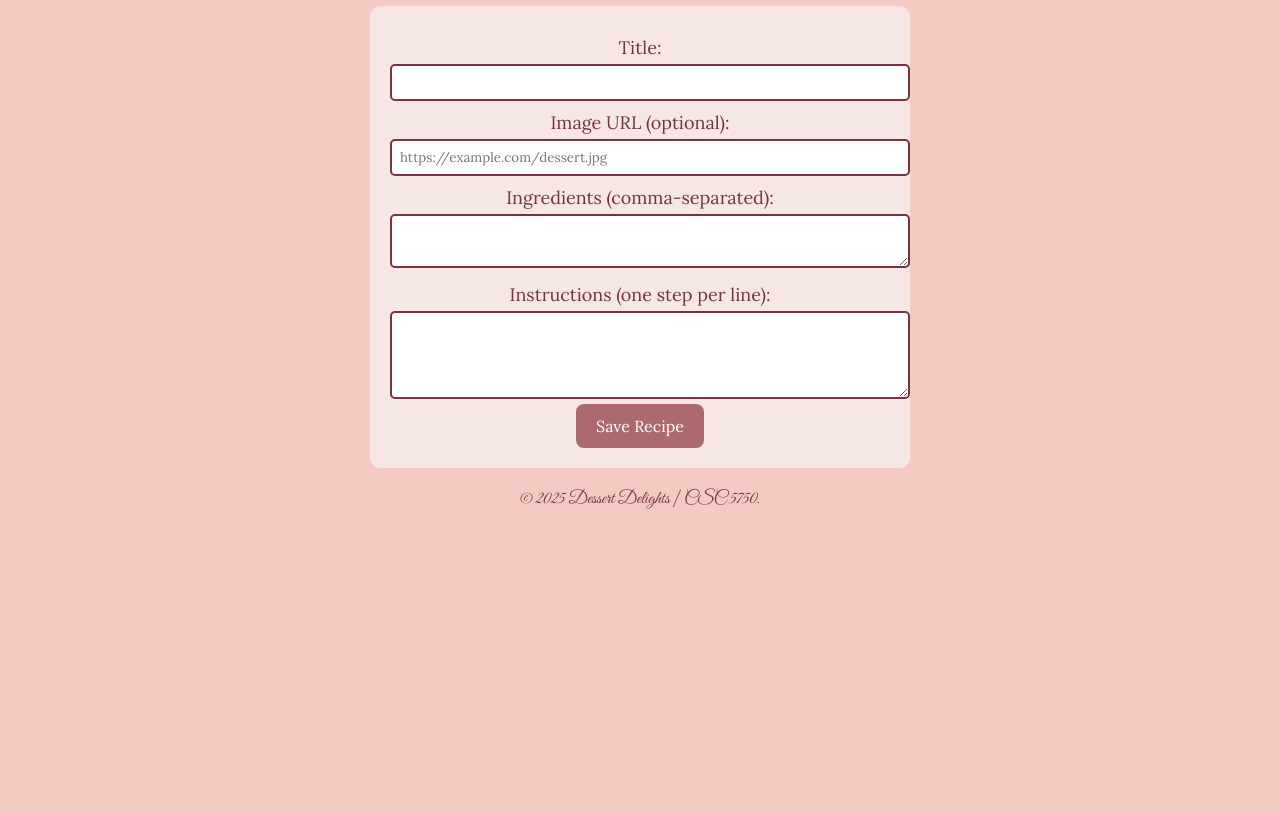
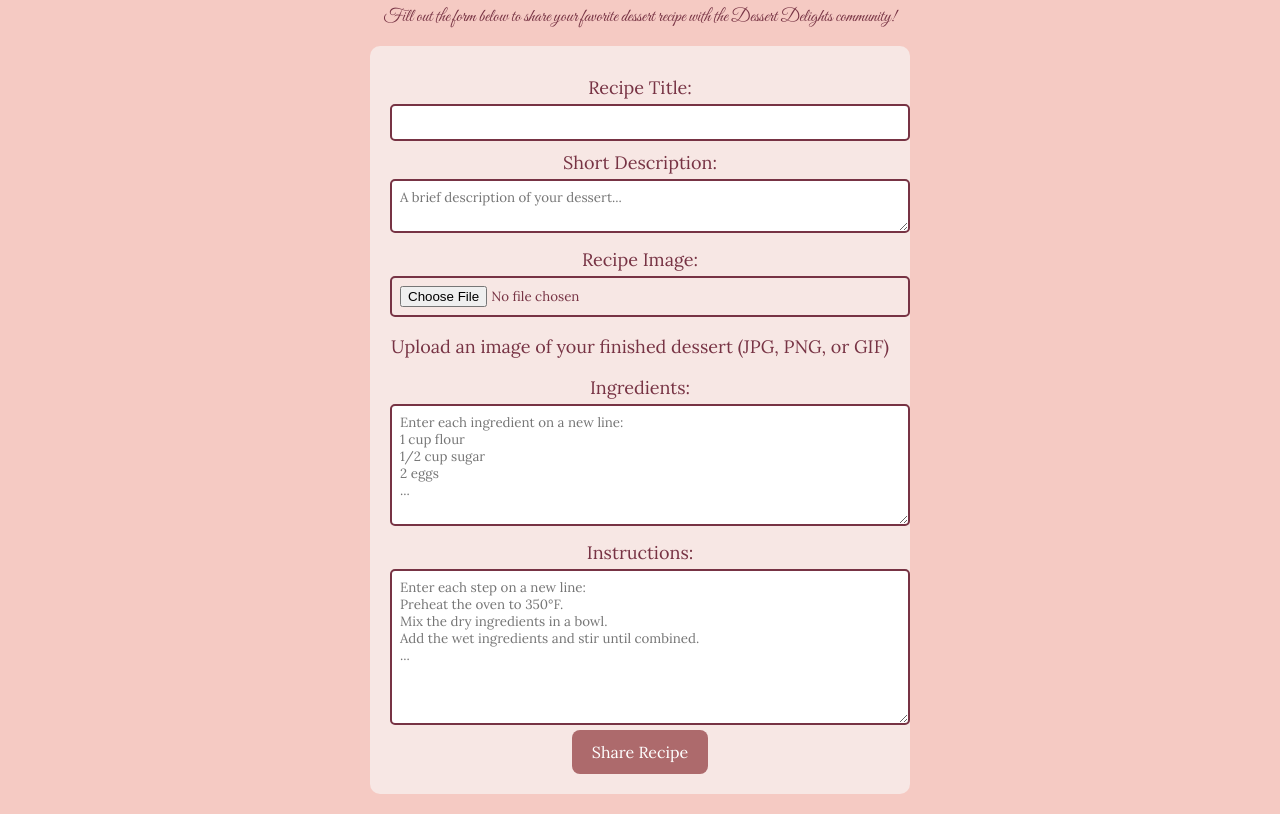
Before and after one commit to mdishroon/dessertdelights, a website built with Vite: page addRecipe.html in a window 1280 px wide. Shown: the part 291-1105 px from the top of the page. Before the commit the page ends 819 px from the top, so only its background shows below. Built offline with nearby package versions, Linux system fonts and the light colour scheme.

Commit message:
implementation of recipe adding feature

```diff
--- a/addRecipe.html
+++ b/addRecipe.html
@@ -2,6 +2,7 @@
 <html lang="en">
 <head>
   <meta charset="UTF-8" />
+  <meta name="viewport" content="width=device-width, initial-scale=1.0"/>
   <title>Add a New Recipe - Dessert Delights</title>
   <link rel="stylesheet" href="dd.styles.css">
   <link rel="icon" type="image/png" href="images/cakeIcon.png">
@@ -11,40 +12,66 @@
     <h1>Dessert Delights</h1>
     <nav>
       <ul>
-        <li><a href="addRecipe.html" class="active">Add a Recipe</a></li>
         <li><a href="index.html">Home</a></li>
         <li><a href="recipeCards.html">Recipes</a></li>
         <li><a href="moodboard.html">Moodboard</a></li>
         <li><a href="quizzeshomepage.html">Quizzes</a></li>
         <li><a href="contact.html">Contact</a></li>
-    </ul>
+      </ul>
     </nav>
   </header>
 
   <section class="add-recipe-section">
-    <h2>Add a New Recipe</h2>
-    <form id="add-recipe-form">
-      <label for="recipe-title">Title:</label>
-      <input type="text" id="recipe-title" required>
+    <h2>Share Your Dessert Recipe</h2>
+    <p>Fill out the form below to share your favorite dessert recipe with the Dessert Delights community!</p>
 
-      <label for="recipe-image">Image URL (optional):</label>
-      <input type="text" id="recipe-image" placeholder="https://example.com/dessert.jpg">
+    <form id="add-recipe-form" action="/api/desserts" method="post" enctype="multipart/form-data">
+      <label for="name">Recipe Title:</label>
+      <input type="text" id="name" name="name" required>
 
-      <label for="recipe-ingredients">Ingredients (comma-separated):</label>
-      <textarea id="recipe-ingredients" rows="2"></textarea>
+      <label for="description">Short Description:</label>
+      <textarea id="description" name="description" rows="2" placeholder="A brief description of your dessert..."></textarea>
 
-      <label for="recipe-instructions">Instructions (one step per line):</label>
-      <textarea id="recipe-instructions" rows="4"></textarea>
+      <label for="image">Recipe Image:</label>
+      <input type="file" id="image" name="image" accept="image/*">
+      <p class="image-note">Upload an image of your finished dessert (JPG, PNG, or GIF)</p>
 
-      <button type="submit" class="submit-button">Save Recipe</button>
+      <label for="ingredients">Ingredients:</label>
+      <textarea id="ingredients" name="ingredients" rows="6" placeholder="Enter each ingredient on a new line:
+1 cup flour
+1/2 cup sugar
+2 eggs
+..."></textarea>
+
+      <label for="instructions">Instructions:</label>
+      <textarea id="instructions" name="instructions" rows="8" placeholder="Enter each step on a new line:
+Preheat the oven to 350°F.
+Mix the dry ingredients in a bowl.
+Add the wet ingredients and stir until combined.
+..."></textarea>
+
+      <button type="submit" class="submit-button">Share Recipe</button>
     </form>
+
+    <div id="upload-status" class="upload-status" style="display: none;">
+      <div class="spinner"></div>
+      <p>Uploading your recipe...</p>
+    </div>
   </section>
 
-  <footer>
-    <p>&copy; 2025 Dessert Delights | CSC 5750.</p>
-  </footer>
+  <script>
+    document.addEventListener('DOMContentLoaded', function() {
+      const form = document.getElementById('add-recipe-form');
+      const uploadStatus = document.getElementById('upload-status');
 
-  <script src="recipe.js"></script>
+      form.addEventListener('submit', function(event) {
+        // Show the upload status indicator
+        uploadStatus.style.display = 'flex';
 
+        // Form will be handled by server.js via the action="/api/recipes" attribute
+        // No need to preventDefault() as we want the form to submit naturally
+      });
+    });
+  </script>
 </body>
 </html>
```
Also changed, not shown: server.js (+11 -11 lines).
